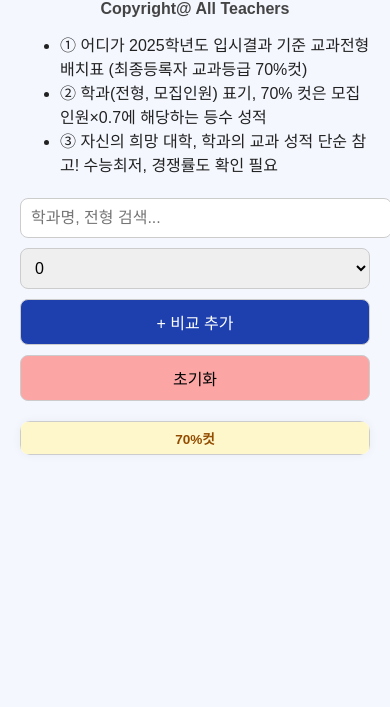
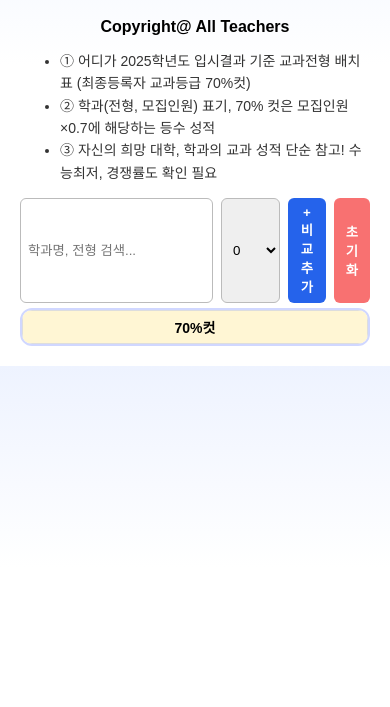
Before and after one commit to PARK-SANGGEUN/gpa-compare-2025, a plain HTML site: page index.html in a window 390 px wide. Shown: the part 137-844 px from the top of the page. Drawn offline with Linux system fonts and the light colour scheme.

Commit message:
Update style.css

```diff
--- a/style.css
+++ b/style.css
@@ -1,144 +1,130 @@
-/* 기본 레이아웃 */
 body {
-  font-family: 'Noto Sans KR', sans-serif;
+  font-family: 'Pretendard', 'Noto Sans KR', sans-serif;
+  background: linear-gradient(180deg, #eef3ff 0%, #ffffff 40%);
   margin: 0;
-  background: #f4f7fe;
-  color: #222;
 }
 
 .container {
+  max-width: 1200px;
+  margin: 0 auto;
   padding: 20px;
-  max-width: 1400px;
-  margin: auto;
 }
 
 .main-title {
-  font-size: 2.5rem;
   text-align: center;
-  color: #0a2e72;
-  font-weight: 800;
-  margin-bottom: 10px;
+  font-size: 32px;
+  font-weight: 900;
+  color: #0e2a6b;
 }
 
 .subtitle {
   text-align: center;
-  font-weight: bold;
-  color: #444;
+  font-weight: 600;
+  margin-bottom: 10px;
 }
 
 .instructions {
-  margin-top: 10px;
-  font-size: 1rem;
-  line-height: 1.5;
+  font-size: 14px;
+  color: #333;
+  line-height: 1.6;
 }
 
 .controls {
   display: flex;
-  flex-wrap: wrap;
-  gap: 10px;
-  margin: 20px 0;
   justify-content: center;
+  gap: 8px;
+  margin: 10px 0 5px 0;
 }
 
-input, select, button {
-  padding: 10px;
-  border-radius: 8px;
-  border: 1px solid #ccc;
-  font-size: 1rem;
+button {
+  cursor: pointer;
+  border-radius: 6px;
+  border: none;
+  padding: 7px 12px;
 }
 
 .add {
-  background-color: #1e40af;
+  background: #2563eb;
   color: white;
+  font-weight: bold;
 }
 
 .reset {
-  background-color: #fca5a5;
-  color: #000;
+  background: #f87171;
+  color: white;
+  font-weight: bold;
+}
+
+#searchInput,
+#universitySelect {
+  padding: 7px;
+  border: 1px solid #bbb;
+  border-radius: 6px;
 }
 
 .table-wrapper {
-  overflow-x: auto;
-  border-radius: 10px;
-  background-color: white;
-  box-shadow: 0 0 10px rgba(0,0,0,0.05);
+  max-height: 560px;
+  overflow: auto;
+  border: 2px solid #d0d7ff;
+  border-radius: 12px;
+  background: white;
 }
 
+/* 표 스타일 */
 #gpaTable {
   width: 100%;
   border-collapse: collapse;
-  text-align: center;
 }
 
-#gpaTable th, #gpaTable td {
-  padding: 10px;
-  border: 1px solid #ccc;
-  min-width: 120px;
+#gpaTable th,
+#gpaTable td {
+  border: 1px solid #ddd;
+  padding: 6px;
+  text-align: center;
+  font-size: 14px;
 }
 
-#gpaTable th {
+/* 헤더 고정 */
+#gpaTable thead th {
   position: sticky;
   top: 0;
-  background: #f0f0f0;
-  z-index: 2;
+  z-index: 3;
+  background: #e7f0ff;
+  font-weight: 900;
 }
 
-/* 왼쪽 70%컷 고정 */
+/* 첫 번째 열 고정 */
 #gpaTable td:first-child,
 #gpaTable th:first-child {
   position: sticky;
   left: 0;
-  background: #fff7cc;
-  z-index: 1;
-  font-weight: bold;
-  color: #924c00;
+  background: #fff6d4;
+  z-index: 2;
+  font-weight: 800;
 }
 
-/* 대학 컬럼별 색상 */
-.column-0 { background-color: #e0f2fe; }
-.column-1 { background-color: #fce7f3; }
-.column-2 { background-color: #ede9fe; }
-.column-3 { background-color: #dcfce7; }
-.column-4 { background-color: #fff1f2; }
+/* 선택 대학 색상 */
+.col-0 { background: #e6f2ff; }
+.col-1 { background: #fde9f3; }
+.col-2 { background: #ede9fe; }
+.col-3 { background: #e8ffef; }
+.col-4 { background: #fff3d9; }
 
 /* 검색 하이라이트 */
-.highlight {
-  background-color: #facc15 !important;
-  font-weight: bold;
+mark {
+  background: #ffde59;
+  font-weight: 900;
 }
 
-/* 상단 스크롤 버튼 */
+/* 상단 이동 버튼 */
 #scrollTopBtn {
   position: fixed;
-  bottom: 30px;
-  right: 30px;
+  right: 20px;
+  bottom: 20px;
+  background: #2563eb;
+  color: white;
+  font-size: 18px;
+  padding: 10px 13px;
+  border-radius: 50%;
   display: none;
-  background-color: #0f172a;
-  color: white;
-  border: none;
-  padding: 12px;
-  border-radius: 50%;
-  cursor: pointer;
-  z-index: 99;
 }
-
-/* 반응형 */
-@media (max-width: 768px) {
-  .controls {
-    flex-direction: column;
-    align-items: stretch;
-  }
-
-  .main-title {
-    font-size: 1.8rem;
-  }
-
-  input, select, button {
-    width: 100%;
-  }
-
-  #gpaTable th, #gpaTable td {
-    font-size: 0.85rem;
-    padding: 6px;
-  }
-}
```
